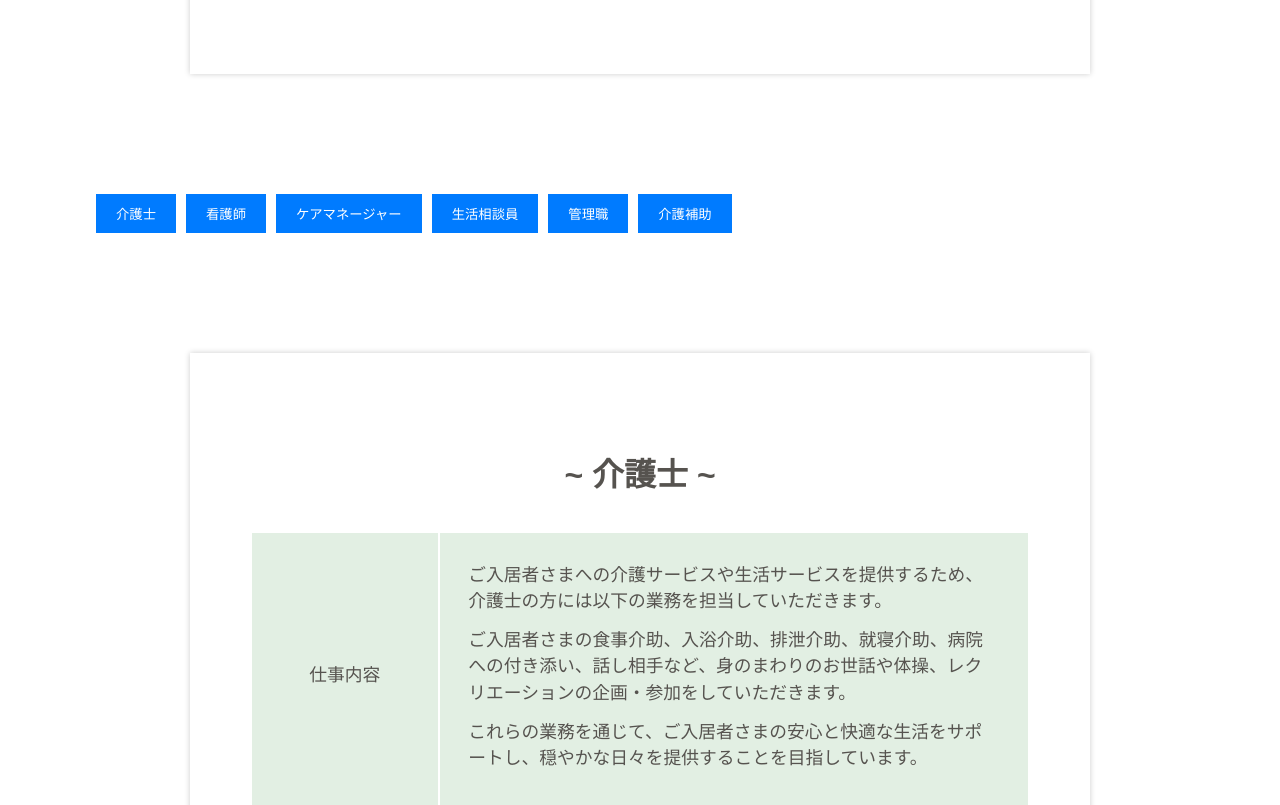
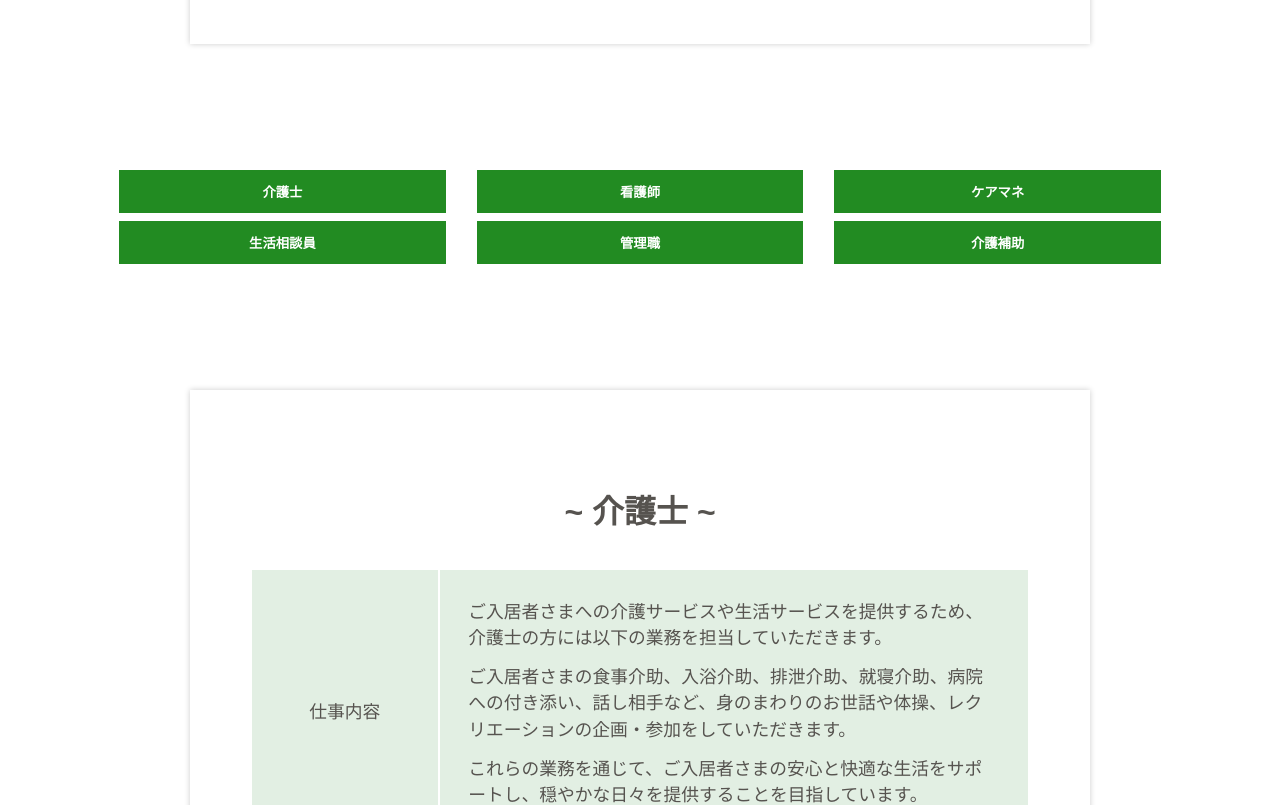
Before and after one commit to kakuta0915/care-facility-website, a React (Create React App) app: page /recruitment in a window 1280 px wide. Shown: the part 4140-4945 px from the top of the page. Built offline with nearby package versions, Linux system fonts and the light colour scheme.

Commit message:
ボタンのレイアウト調整

```diff
--- a/src/components/elements/buttonContainer/buttonContainer.module.css
+++ b/src/components/elements/buttonContainer/buttonContainer.module.css
@@ -1,19 +1,23 @@
 .buttonContainer {
   display: flex;
   flex-wrap: wrap;
-  gap: 10px;
-  margin-bottom: 20px;
+  gap: 0.5rem;
+  justify-content: space-evenly;
+  margin-bottom: var(--space24-36px);
+  padding: var(--space24-36px) 0;
 }
 
 .buttonContainer button {
-  padding: 10px 20px;
+  width: 30%;
+  font-weight: bold;
+  color: var(--white);
+  background-color: var(--green-2);
   border: none;
-  background-color: #007bff;
-  color: white;
+  padding: var(--space8-12px) var(--space16-18px);
   cursor: pointer;
   transition: background-color 0.3s ease;
 }
 
 .buttonContainer button:hover {
-  background-color: #0056b3;
+  background-color: var(--green-1);
 }
--- a/src/components/elements/buttonContainer/buttonContainer.tsx
+++ b/src/components/elements/buttonContainer/buttonContainer.tsx
@@ -24,9 +24,7 @@ const ButtonContainer: React.FC<ButtonContainerProps> = ({
     <div className={styles.buttonContainer}>
       <button onClick={() => scrollToSection(caregiverRef)}>介護士</button>
       <button onClick={() => scrollToSection(nurseRef)}>看護師</button>
-      <button onClick={() => scrollToSection(careManagerRef)}>
-        ケアマネージャー
-      </button>
+      <button onClick={() => scrollToSection(careManagerRef)}>ケアマネ</button>
       <button onClick={() => scrollToSection(counselorRef)}>生活相談員</button>
       <button onClick={() => scrollToSection(managementRef)}>管理職</button>
       <button onClick={() => scrollToSection(assistanceRef)}>介護補助</button>
--- a/src/components/elements/recruitmentContents/recruitmentContents.module.css
+++ b/src/components/elements/recruitmentContents/recruitmentContents.module.css
@@ -2,7 +2,7 @@
   max-width: 900px;
   width: 94%;
   padding: var(--space40-60px) var(--space24-36px);
-  margin: var(--space80-120px) auto;
+  margin: var(--space60-90px) auto;
   background: var(--white);
   box-shadow: 0 0 6px rgba(0, 0, 0, 0.2);
 }
```
